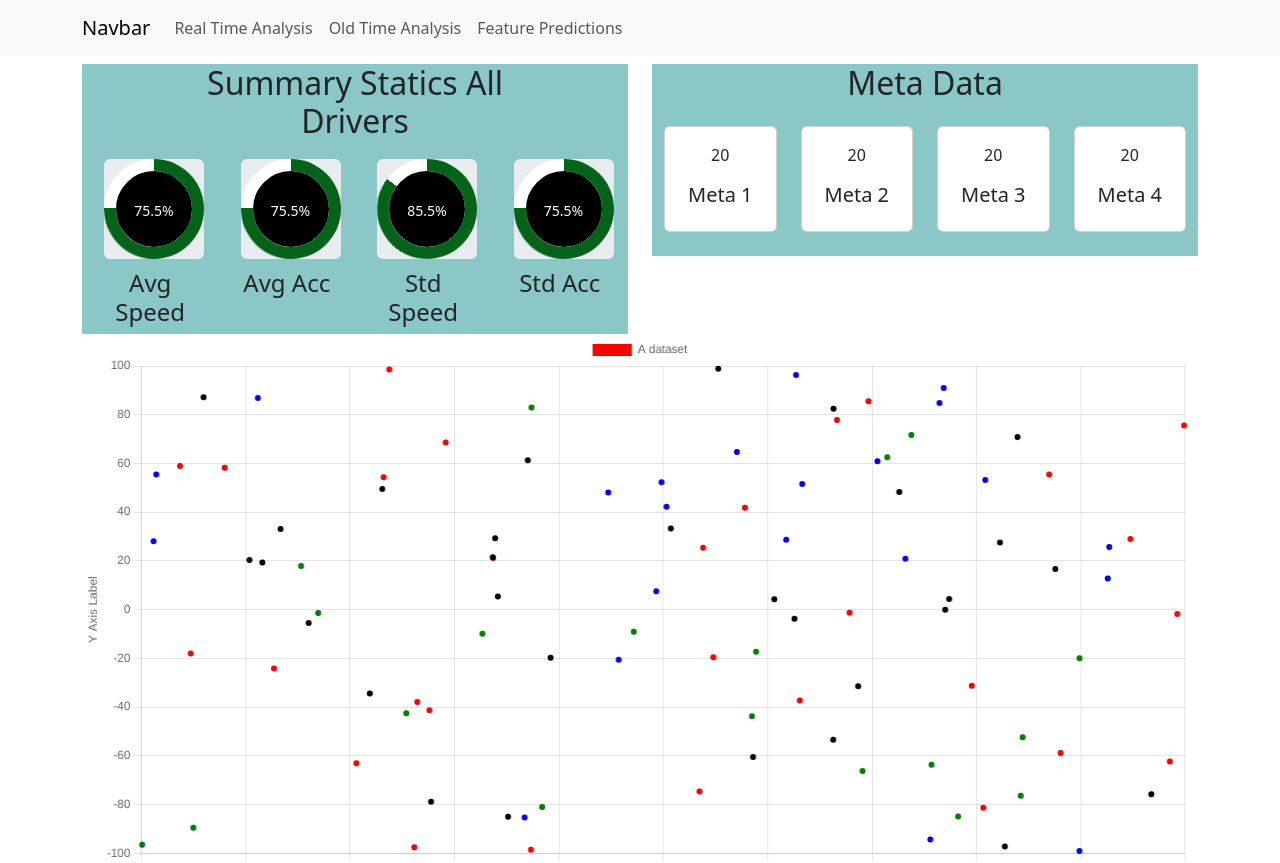
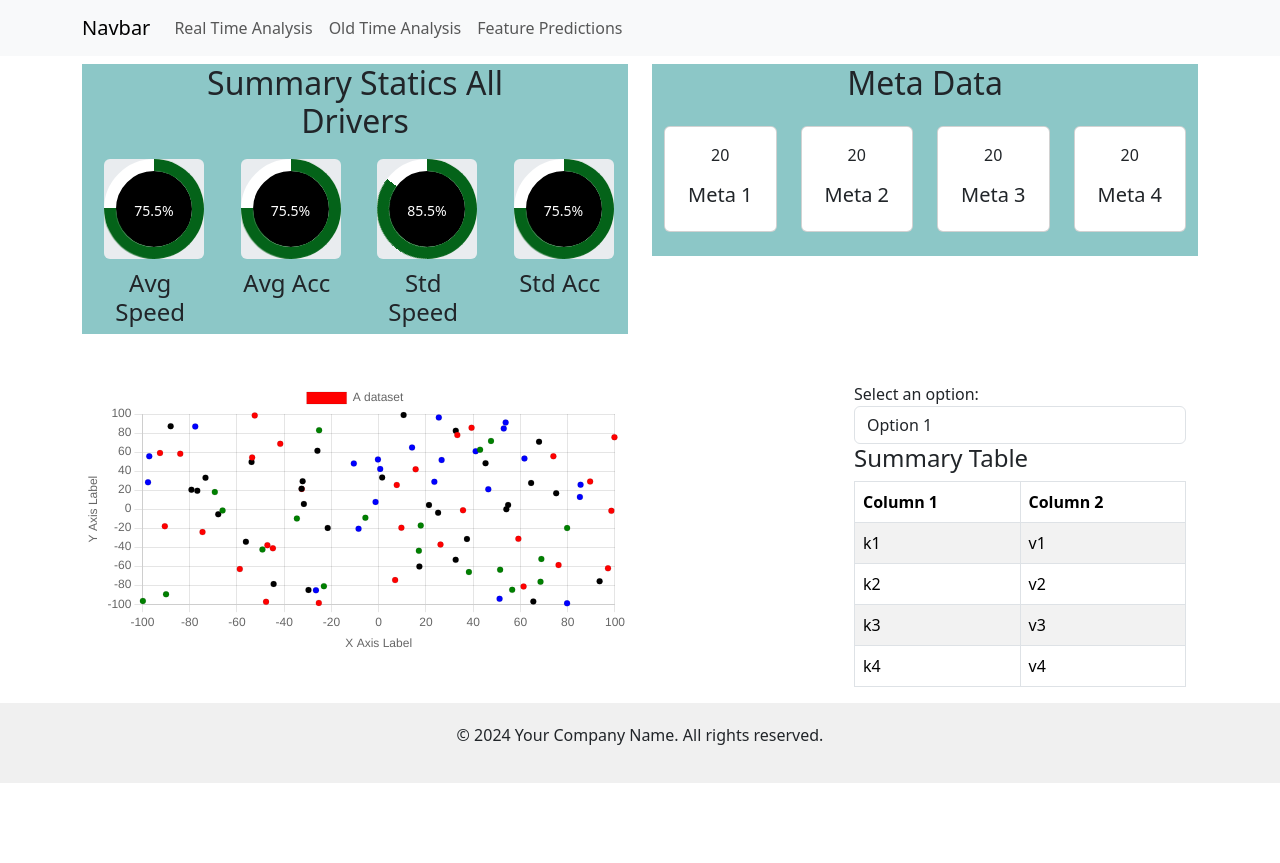
Before and after one commit to DriverBehaviour-FYP/Dashboard-FE, a React (Create React App) app: page / in a window 1280 px wide. Shown: the top 863 px of the page. After the commit the page ends 800 px from the top, so only its background shows below. Built offline with nearby package versions, Linux system fonts and the light colour scheme.

Commit message:
add summary componet

```diff
--- /dev/null
+++ b/src/component/SummaryComponent/index.js
@@ -0,0 +1,75 @@
+import React, { useEffect, useState } from "react";
+
+const SummaryComponent = () => {
+  const [selectedOption, setSelectedOption] = useState("Option 1");
+  const [data, setData] = useState({});
+  const [selectedOptionData, setSelectedOptionData] = useState({});
+
+  const handleSelectChange = (e) => {
+    setSelectedOption(e.target.value);
+  };
+
+  useEffect(() => {
+    setData({
+      "Option 1": { k1: "v1", k2: "v2", k3: "v3", k4: "v4" },
+      "Option 2": { k1: "v5", k2: "v6", k3: "v7", k4: "v8" },
+      "Option 3": { k1: "v9", k2: "v10", k3: "v11", k4: "v12" },
+    });
+  }, []);
+
+  useEffect(() => {
+    setSelectedOptionData(data[selectedOption] || {});
+  }, [data, selectedOption]);
+
+  return (
+    <div className="container">
+      <div className="row">
+        <div className="col">
+          <form>
+            <div className="form-group">
+              <label htmlFor="selectOption">Select an option:</label>
+              <select
+                id="selectOption"
+                className="form-control"
+                value={selectedOption}
+                onChange={handleSelectChange}
+              >
+                {Object.keys(data).map((option) => (
+                  <option key={option} value={option}>
+                    {option}
+                  </option>
+                ))}
+              </select>
+            </div>
+          </form>
+          <h4>Summary Table</h4>
+          {Object.keys(selectedOptionData).length > 0 ? (
+            <table className="table table-striped table-bordered table-hover">
+              <thead>
+                <tr>
+                  <th>Column 1</th>
+                  <th>Column 2</th>
+                </tr>
+              </thead>
+              <tbody>
+                {Object.keys(selectedOptionData).map((key, index) => (
+                  <tr
+                    key={index}
+                    className={selectedOption ? "selected-row" : ""}
+                  >
+                    <td>{key}</td>
+                    <td>{selectedOptionData[key]}</td>
+                  </tr>
+                ))}
+              </tbody>
+            </table>
+          ) : (
+            <p>No data available for the selected option.</p>
+          )}
+        </div>
+      </div>
+    </div>
+  );
+};
+
+export default SummaryComponent;
--- a/src/page/dashboard.js
+++ b/src/page/dashboard.js
@@ -3,6 +3,7 @@
 import ScatterComponent from "./../component/ScatterComponent";
 import CircularProgressComponent from "./../component/CircularProgressComponent";
 import MetaDataComponent from "./../component/MetaDataComponent";
+import SummaryComponent from "./../component/SummaryComponent";
 
 const dashboard = ({ endValue }) => {
   return (
@@ -15,8 +16,14 @@ const dashboard = ({ endValue }) => {
           <MetaDataComponent />
         </div>
       </div>
-      <div className="row">
-        <ScatterComponent />
+      <div className="row pt-5">
+        <div className="col-md-6 ">
+          <ScatterComponent />
+        </div>
+        <div className="col-md-2"></div>
+        <div className="col-md-4">
+          <SummaryComponent />
+        </div>
       </div>
     </div>
   );
```
Also changed, not shown: src/component/SummaryComponent/index.css (added).
